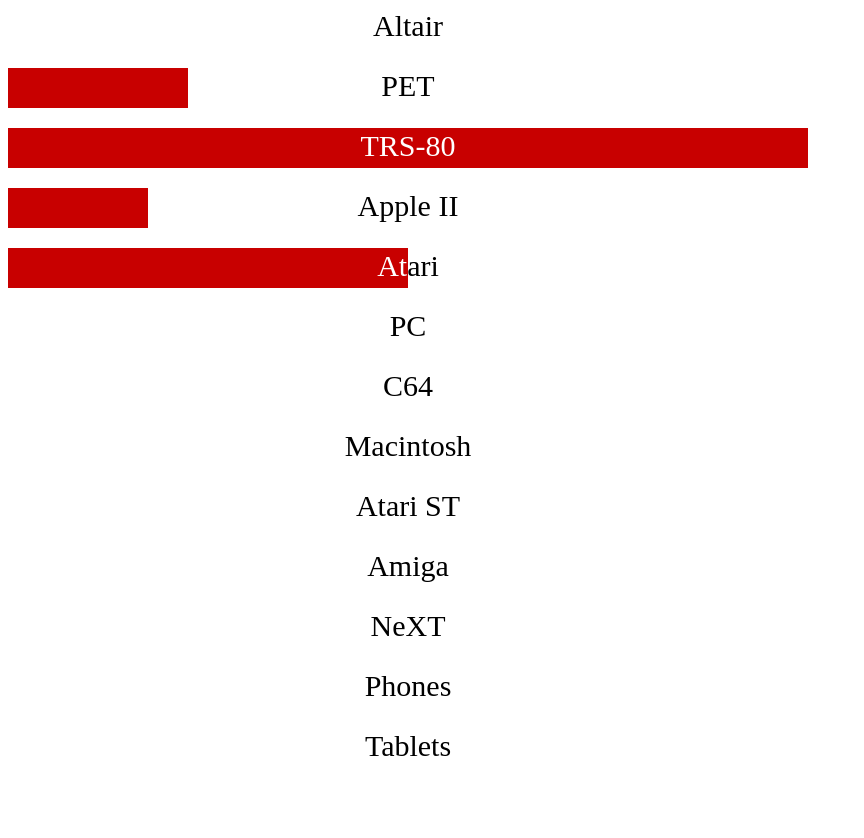
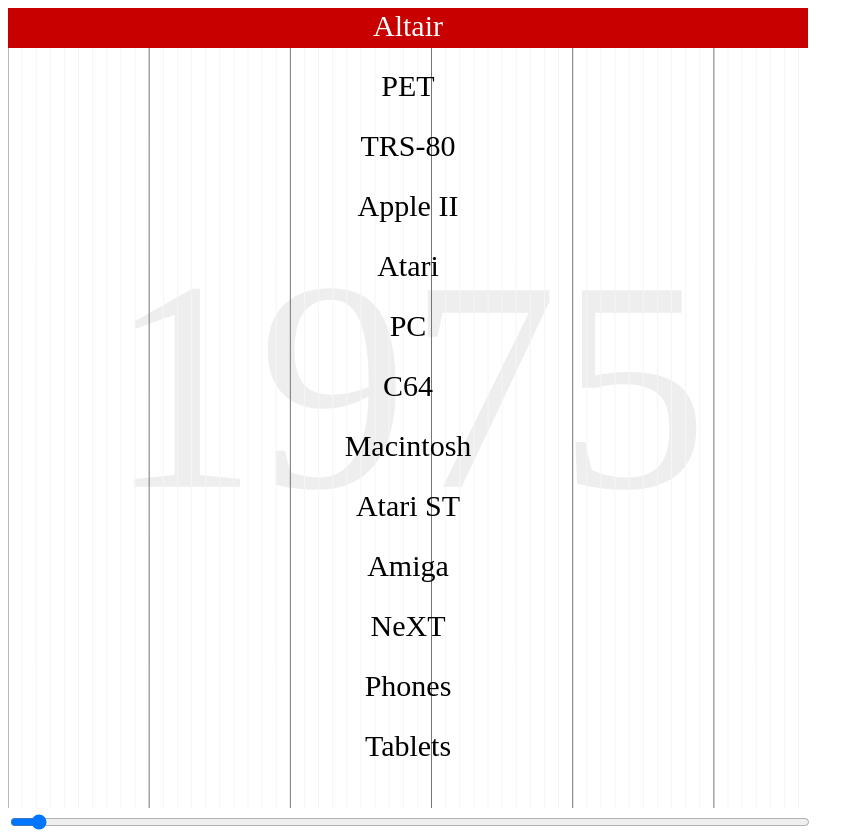
Before and after one commit to lkesteloot/computer_market_share, a plain HTML site: page index.html in a window 1280 px wide. Shown: the whole page, without its empty margins (0-864 px from the left). Drawn offline with Linux system fonts and the light colour scheme; animation ran at ten frames a second.

Commit message:
Draw year and add slider.

```diff
--- a/code.js
+++ b/code.js
@@ -1,13 +1,16 @@
 
 var COMPUTER_COUNT = gData[0].length;
-console.log(COMPUTER_COUNT);
 var YEAR_COUNT = gData.length;
 var BAR_HEIGHT = 40;
 var BAR_SPACING = 20;
-var FPS = 10;
+var FPS = 30;
 
 var canvas = document.getElementById("graph");
 var ctx = canvas.getContext("2d");
+var yearSelector = document.getElementById("yearSelector");
+yearSelector.min = gYears[0];
+yearSelector.max = gYears[gYears.length - 1];
+yearSelector.value = gYears[0];
 
 var frame = 0;
 
@@ -26,18 +29,58 @@ var lerp = function(u1, u2, t) {
     }
 };
 
-var graphUnits = function(ctx, values) {
+var graphUnits = function(ctx, year, values) {
     // Clear canvas.
     ctx.fillStyle = "#ffffff";
     ctx.fillRect(0, 0, canvas.width, canvas.height);
+
+    // Draw year.
+    ctx.fillStyle = "#eeeeee";
+    ctx.font = "300px serif";
+    ctx.textAlign = "center";
+    ctx.textBaseline = "middle";
+    ctx.fillText(year, canvas.width/2, canvas.height/2);
 
     // Figure out max sales.
     var maxUnits = 0;
     for (var i = 0; i < COMPUTER_COUNT; i++) {
         maxUnits = Math.max(maxUnits, values[i]);
     }
+    if (maxUnits == 0) {
+        // No data.
+        return;
+    }
     var unitsPerPixel = maxUnits/canvas.width;
 
+    // Figure out grid parameters.
+    var zeros = Math.floor(Math.log10(maxUnits));
+    var majorStep = Math.pow(10, zeros);
+    var minorStep = majorStep/10;
+
+    // Figure out grid colors.
+    let dark = (majorStep - maxUnits/10)/(maxUnits*0.9);
+    let majorGray = Math.max(Math.min(127, Math.floor((1 - dark)*128)), 0);
+    let minorGray = majorGray + 128;
+    let majorColor = "rgb(" + majorGray + "," + majorGray + "," + majorGray + ")";
+    let minorColor = "rgb(" + minorGray + "," + minorGray + "," + minorGray + ")";
+
+    // Draw grid.
+    var i = 0;
+    while (true) {
+        let units = i*minorStep;
+        if (units > maxUnits) {
+            break;
+        }
+        let x = units/unitsPerPixel;
+        ctx.strokeStyle = i % 10 == 0 ? majorColor : minorColor;
+        ctx.beginPath();
+        ctx.moveTo(x, 0);
+        ctx.lineTo(x, canvas.height);
+        ctx.stroke();
+        i += 1;
+    }
+
+    // Draw bars and labels.
     ctx.font = "30px serif";
     ctx.textAlign = "center";
     ctx.textBaseline = "middle";
@@ -71,7 +114,8 @@ var update = function() {
     var row = Math.floor(frame/FPS);
     var t = frame%FPS/FPS;
     var values = lerp(gData[row], gData[row + 1], t);
-    graphUnits(ctx, values);
+    yearSelector.value = gYears[row];
+    graphUnits(ctx, gYears[row], values);
     if (frame < (YEAR_COUNT - 1)*FPS) {
         frame += 1;
     }
--- a/index.html
+++ b/index.html
@@ -1,10 +1,13 @@
 <!doctype html>
 <html>
     <head>
+        <title>Computer Market Share</title>
+        <link href="main.css" rel="stylesheet">
     </head>
     <body>
         <canvas id="graph" width="800" height="800"></canvas>
+        <input id="yearSelector" type="range" min="1" max="100" value="50" class="slider">
         <script src="data.js?v=1"></script>
-        <script src="code.js?v=1"></script>
+        <script src="code.js?v=2"></script>
     </body>
 </html>
--- /dev/null
+++ b/main.css
@@ -0,0 +1,5 @@
+
+#yearSelector {
+    display: block;
+    width: 800px;
+}
```
